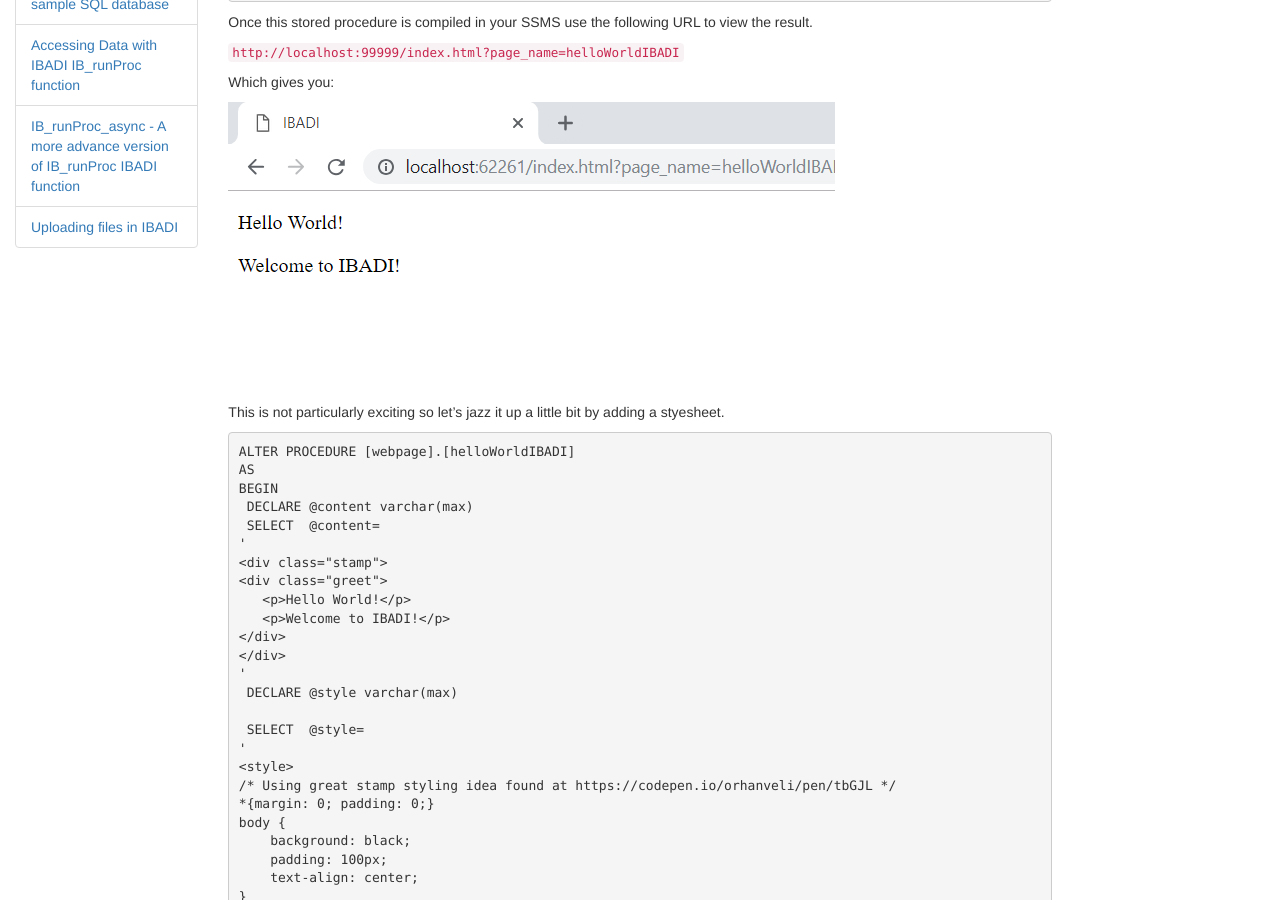
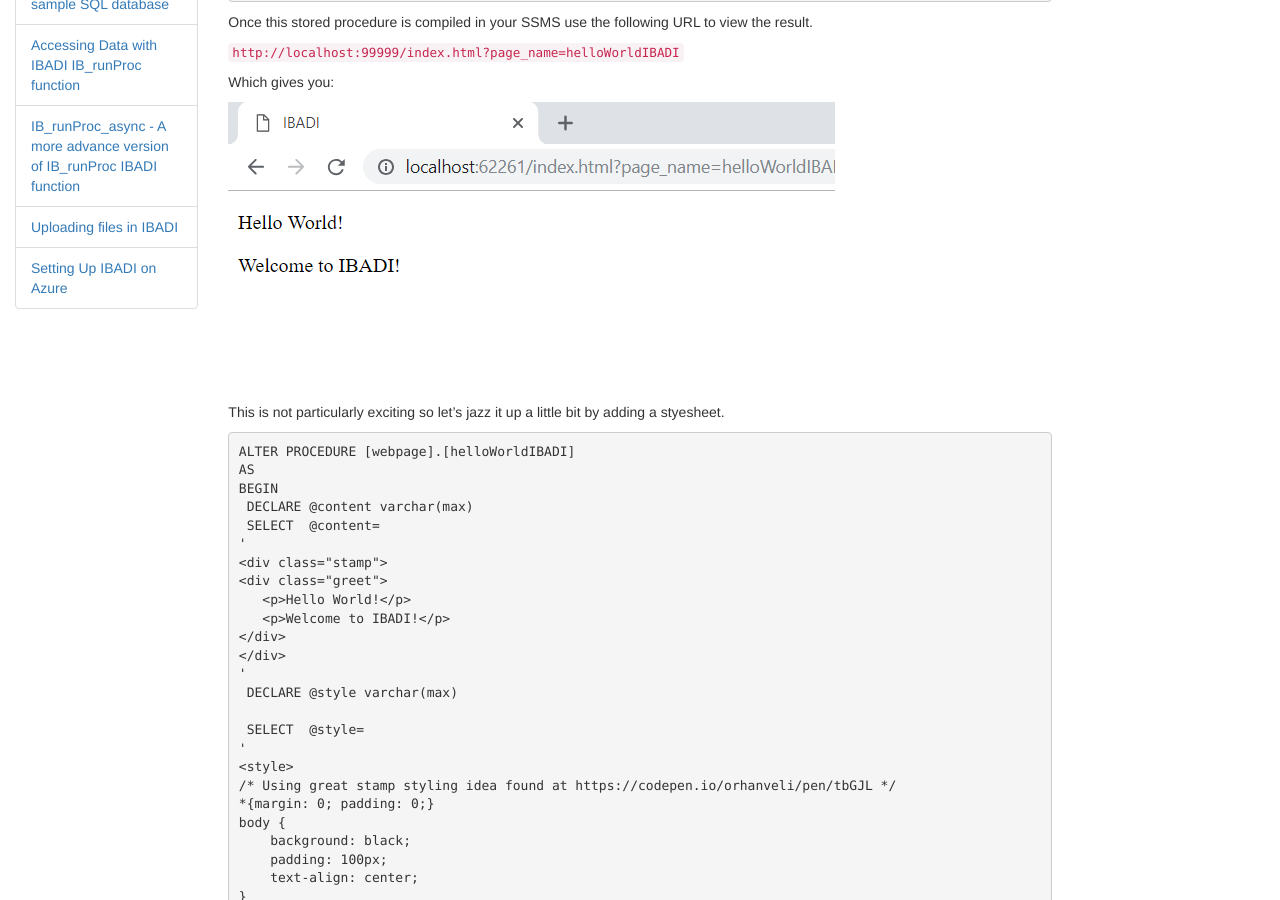
Before and after one commit to SamuelAina/IBADI-DOCS, a Jekyll site: the page built from index.md, in a window 1280 px wide and 900 px high, scrolled down 531 px. Built offline with Jekyll 4.4.1, drawn with Linux system fonts in a browser that asks for light colours; our own code applies the rules of GitHub Pages for plain Markdown files.

Commit message:
added new page - Setting Up IBADI on Azure

```diff
--- a/_layouts/default.html
+++ b/_layouts/default.html
@@ -28,6 +28,9 @@ docs:
 
 - title: Uploading files in IBADI
   url: Uploading-files-in-IBADI.html
+
+- title: Setting Up IBADI on Azure
+  url: Setting_Up_IBADI_on_Azure.html
 ---
 <!doctype html>
 <html lang="{{ site.locale | slice: 0,2 | default: "en" }}" class="no-js">
```
